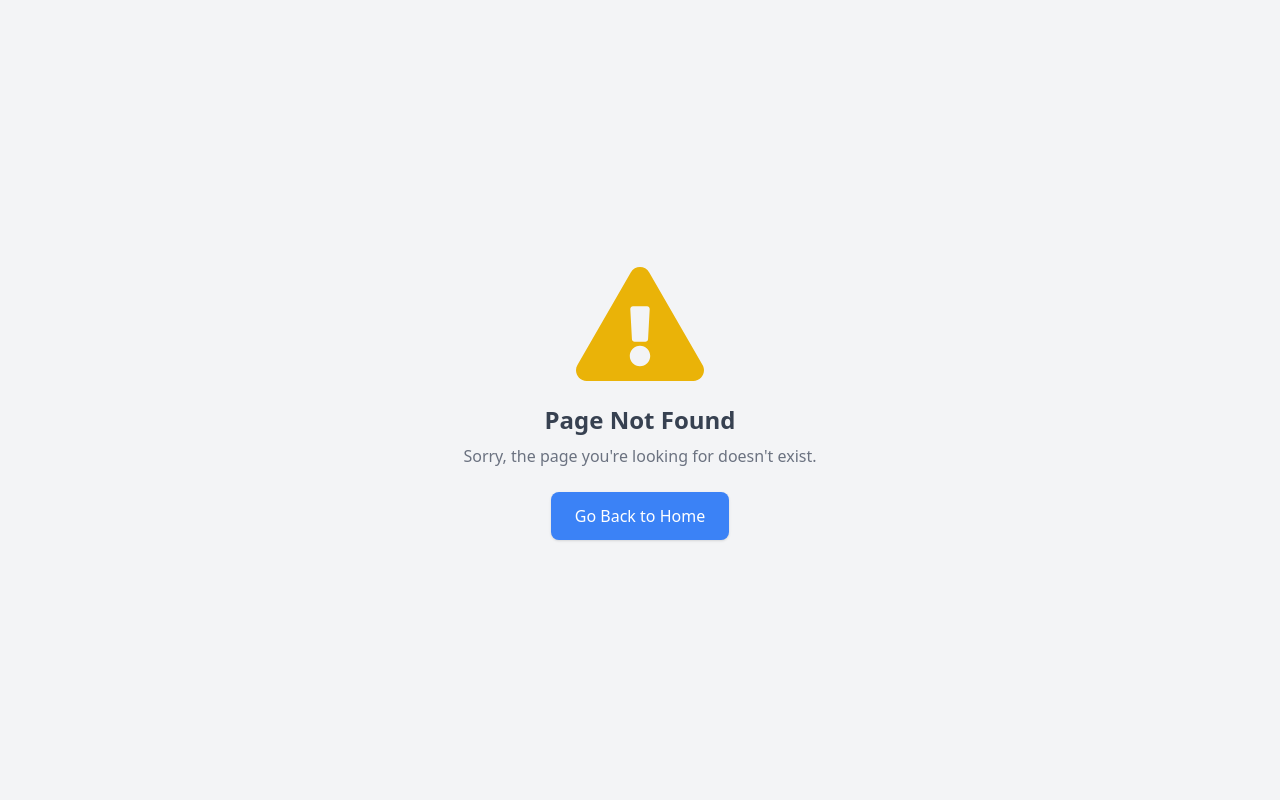
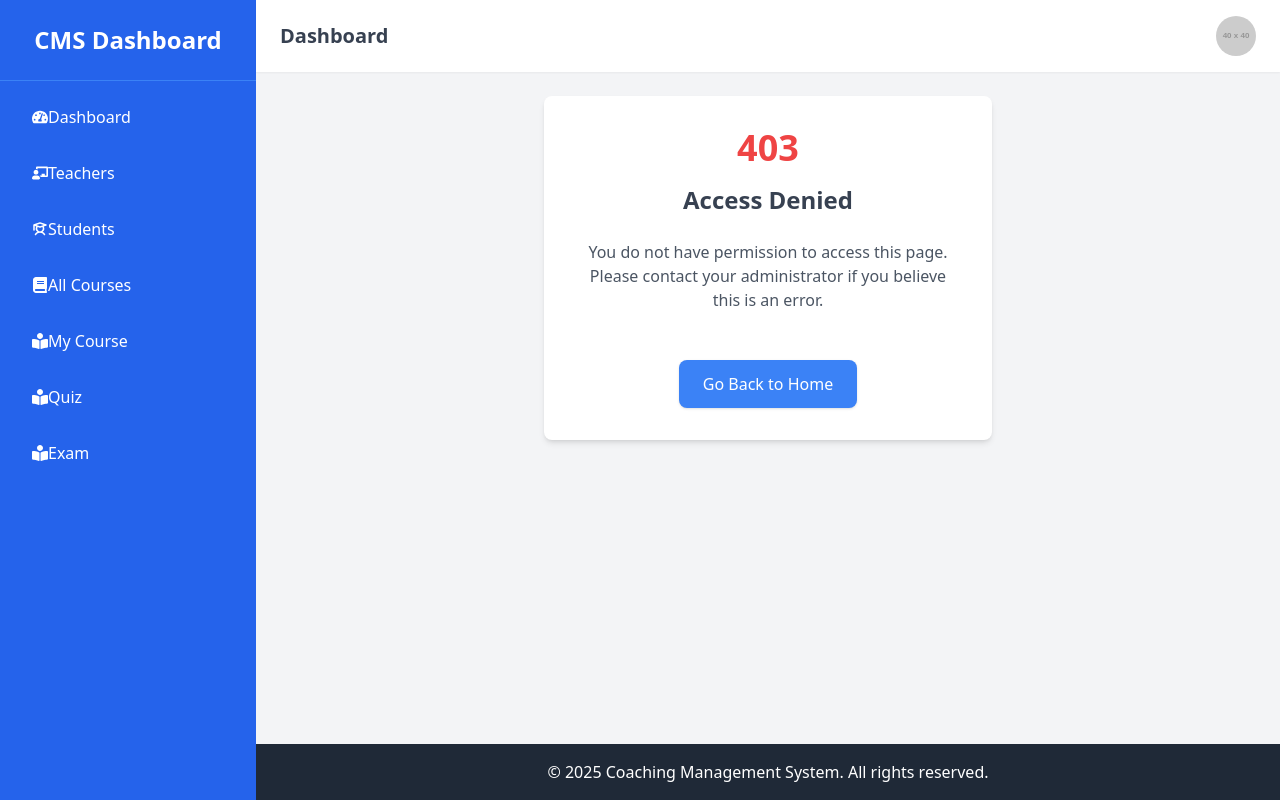
Before and after one commit to tauhidul0821/coaching-management-system, a Next.js app: page /dashboard/403 in a window 1280 px wide. Before the commit this address had no page. Built offline with nearby package versions, Linux system fonts and the light colour scheme; no server answers.

Commit message:
role base page authorization working

```diff
--- /dev/null
+++ b/src/app/dashboard/403/page.tsx
@@ -0,0 +1,25 @@
+import React from 'react';
+import Link from 'next/link';
+
+const accessDenied = () => {
+  return (
+    <div className="bg-gray-100 flex items-center justify-center">
+      <div className="bg-white shadow-md rounded-lg p-8 max-w-md w-full text-center">
+        <h1 className="text-4xl font-bold text-red-500 mb-4">403</h1>
+        <h2 className="text-2xl font-semibold text-gray-700 mb-6">Access Denied</h2>
+        <p className="text-gray-600 mb-6">
+          You do not have permission to access this page. Please contact your administrator if you believe this is an
+          error.
+        </p>
+        <Link
+          href="/dashboard"
+          className="mt-6 inline-block px-6 py-3 text-white bg-blue-500 rounded-lg shadow hover:bg-blue-600 focus:outline-none focus:ring-2 focus:ring-blue-400 focus:ring-offset-1"
+        >
+          Go Back to Home
+        </Link>
+      </div>
+    </div>
+  );
+};
+
+export default accessDenied;
--- a/src/components/Layout/Sidebar.tsx
+++ b/src/components/Layout/Sidebar.tsx
@@ -46,8 +46,8 @@ const Sidebar = () => {
 
             <li>
               <Link
-                href="/dashboard/all-courses"
-                className={`${pathname === '/dashboard/all-courses' ? 'bg-blue-500' : ''} flex items-center px-4 py-2 text-white rounded hover:bg-blue-700`}
+                href="/dashboard/teachers/allCourses"
+                className={`${pathname === '/dashboard/teachers/allCourses' ? 'bg-blue-500' : ''} flex items-center px-4 py-2 text-white rounded hover:bg-blue-700`}
               >
                 <FaBook /> <span> All Courses</span>
               </Link>
@@ -55,10 +55,28 @@ const Sidebar = () => {
 
             <li>
               <Link
-                href="/dashboard/my-courses"
-                className={`${pathname === '/dashboard/my-courses' ? 'bg-blue-500' : ''} flex items-center px-4 py-2 text-white rounded hover:bg-blue-700`}
+                href="/dashboard/students/myCourses"
+                className={`${pathname === '/dashboard/students/myCourses' ? 'bg-blue-500' : ''} flex items-center px-4 py-2 text-white rounded hover:bg-blue-700`}
               >
                 <FaBookReader /> <span> My Course</span>
+              </Link>
+            </li>
+
+            <li>
+              <Link
+                href="/dashboard/students/quiz"
+                className={`${pathname === '/dashboard/students/quiz' ? 'bg-blue-500' : ''} flex items-center px-4 py-2 text-white rounded hover:bg-blue-700`}
+              >
+                <FaBookReader /> <span> Quiz</span>
+              </Link>
+            </li>
+
+            <li>
+              <Link
+                href="/dashboard/students/exam"
+                className={`${pathname === '/dashboard/students/exam' ? 'bg-blue-500' : ''} flex items-center px-4 py-2 text-white rounded hover:bg-blue-700`}
+              >
+                <FaBookReader /> <span> Exam</span>
               </Link>
             </li>
           </ul>
```
Also changed, not shown: src/middleware.ts (+21 -1 lines), src/utilities/decodeToken.ts (+7 -1 lines), src/app/dashboard/students/exam/page.tsx (renamed from src/app/dashboard/exam/page.tsx), src/app/dashboard/students/myCourses/page.tsx (renamed from src/app/dashboard/my-courses/page.tsx), src/app/dashboard/students/quiz/page.tsx (renamed from src/app/dashboard/quiz/page.tsx), src/app/dashboard/teachers/allCourses/page.tsx (renamed from src/app/dashboard/all-courses/page.tsx).
